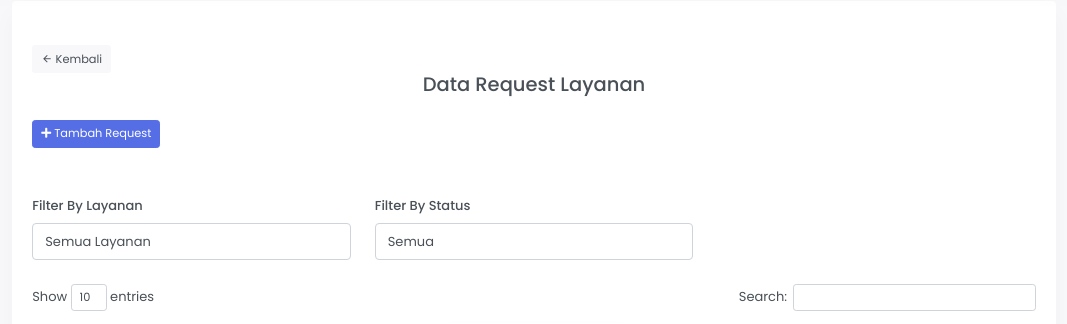
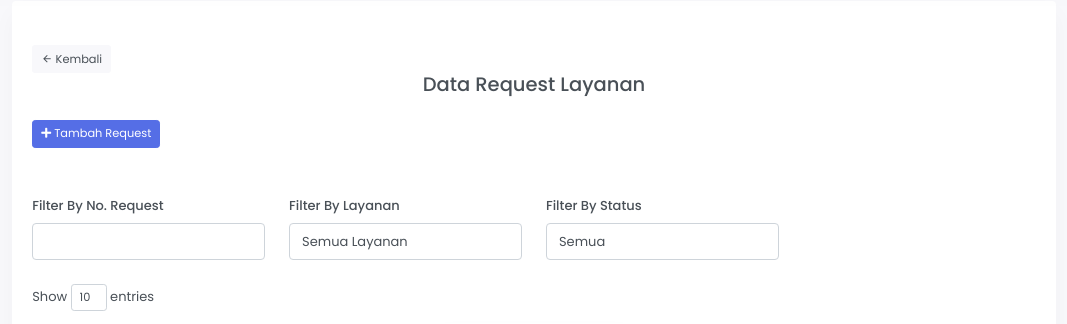
Before and after one commit to imamnurhidayat7/permintaan, a Laravel app: template resources/views/request/list-request.blade.php in a window 1280 px wide. Shown: the part 143-467 px from the top of the page, without its empty margins (106-1173 px from the left). Run offline with Laravel 8, Linux system fonts and the light colour scheme; the template is opened without the code that fills it, so the values that code supplies are empty; the visitor is signed in with stand-in values (Sample User, id 1); some libraries are stand-ins or nearby versions.

Commit message:
add search by no_req

```diff
--- a/resources/views/request/list-request.blade.php
+++ b/resources/views/request/list-request.blade.php
@@ -13,7 +13,11 @@
                         <a class="btn btnTambah btn-sm btn-primary mb-4"> <i class="fa fa-plus"></i> Tambah Request</a>
                         @endif
                         <div class="row">
-                        <div class="col-md-4 mb-4 mt-4">
+                        <div class="col-md-3 mb-4 mt-4">
+                            <label>Filter By No. Request</label>
+                           <input type="text" class = "form-control" id="filter-nomor">
+                        </div>
+                        <div class="col-md-3 mb-4 mt-4">
                             <label>Filter By Layanan</label>
                             <select class="form-control select2 filterlayanan" id="filter-layanan">
                                 <option value="">Semua Layanan</option>
@@ -22,7 +26,7 @@
                                 @endforeach
                             </select>
                         </div>
-                        <div class="col-md-4 mb-4 mt-4">
+                        <div class="col-md-3 mb-4 mt-4">
                             <label>Filter By Status</label>
                             <select class="form-control select2 filterstatus" id="filter-status" name="status">
                                 <option value="">Semua</option>
@@ -150,6 +154,7 @@
             method : 'GET',
             data : function (d) {
                 d.status = $('#filter-status').val();
+                d.search = $('input[type="search"]').val();
             },
             error: function (request, status, error) {
                 console.log(request.responseText);
@@ -180,6 +185,15 @@
             .draw();
     });
 
+    $('#filter-nomor').on('keyup', function(){
+        table
+            .columns(0)
+            .search( this.value )
+            .draw();
+    });
+
+    $('#datatable3_filter').hide();
+
     $(document).on('click', '.btnReAssign', function (e) {
             e.preventDefault();
             var id = $(this).data('id');
```
